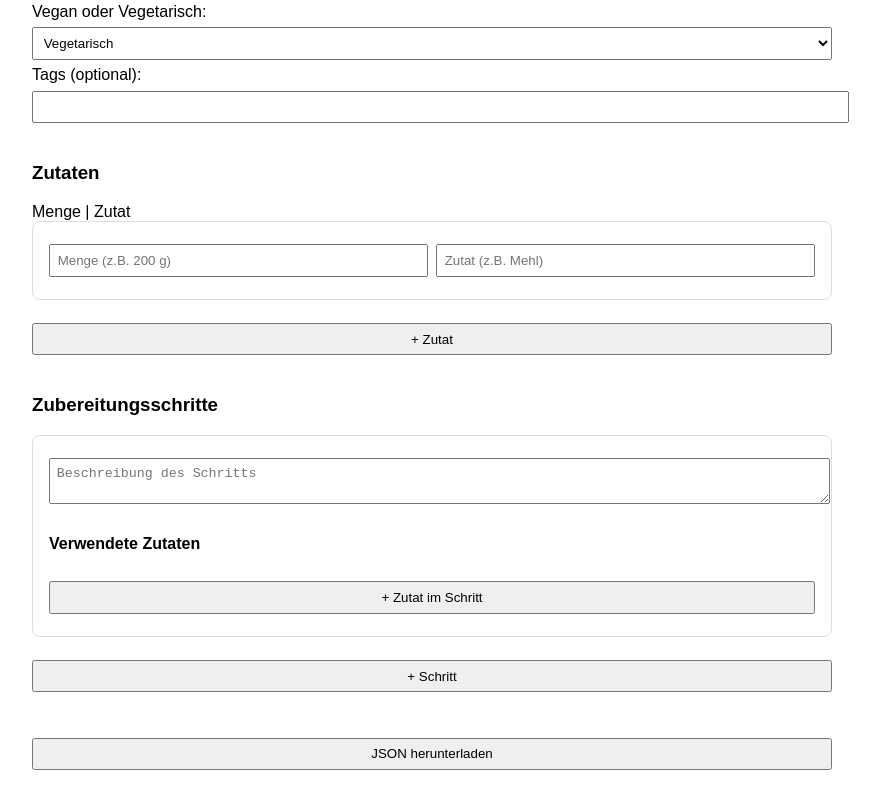
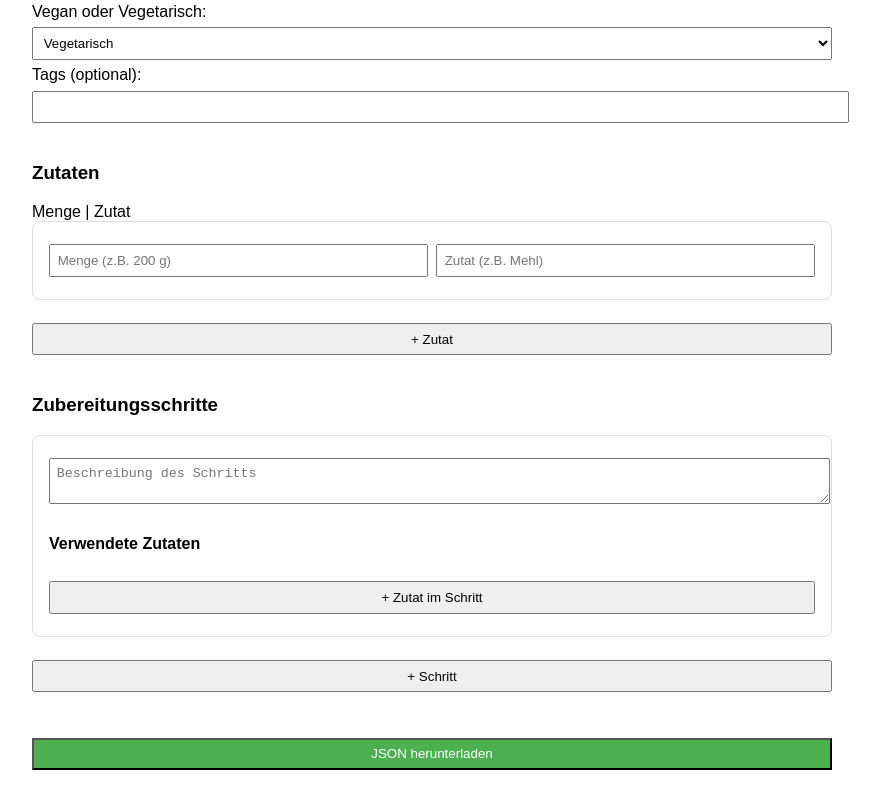
Before and after one commit to FnuefMomo/rezeptformular, a plain HTML site: page index.html in a window 1280 px wide. Shown: the part 491-1291 px from the top of the page, without its empty margins (208-1088 px from the left). Drawn offline with Linux system fonts and the light colour scheme.

Commit message:
Update index.html

```diff
--- a/index.html
+++ b/index.html
@@ -67,7 +67,7 @@
     <button onclick="addSchritt()">+ Schritt</button>
   </div>
 
-  <button onclick="exportiereJSON()">JSON herunterladen</button>
+  <button onclick="exportiereJSON()" style="background-color: #4CAF50; color: white;">JSON herunterladen</button>
   <pre id="output" style="white-space: pre-wrap; background: #f8f8f8; padding: 1em; margin-top: 2em;"></pre>
 
   <script>
```
